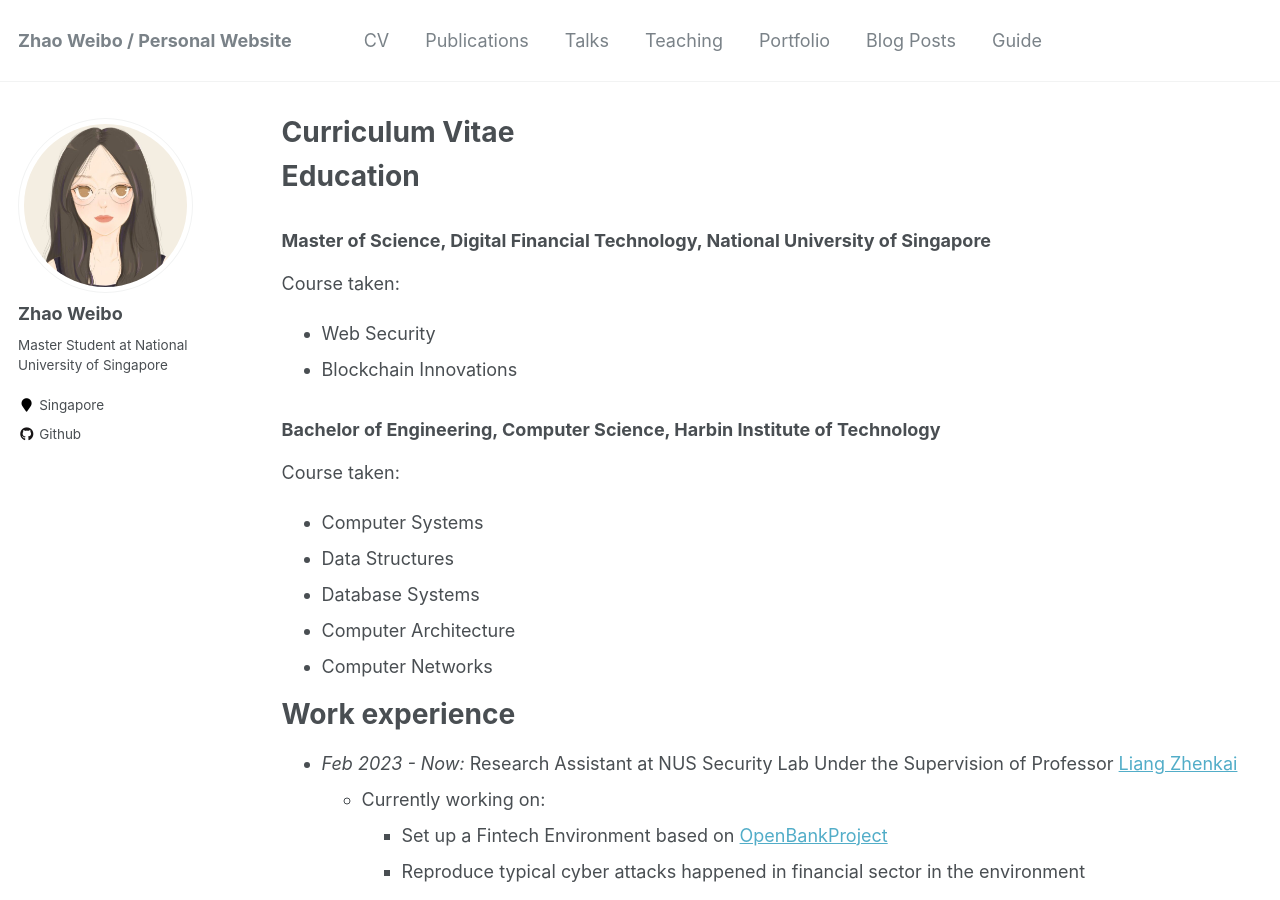
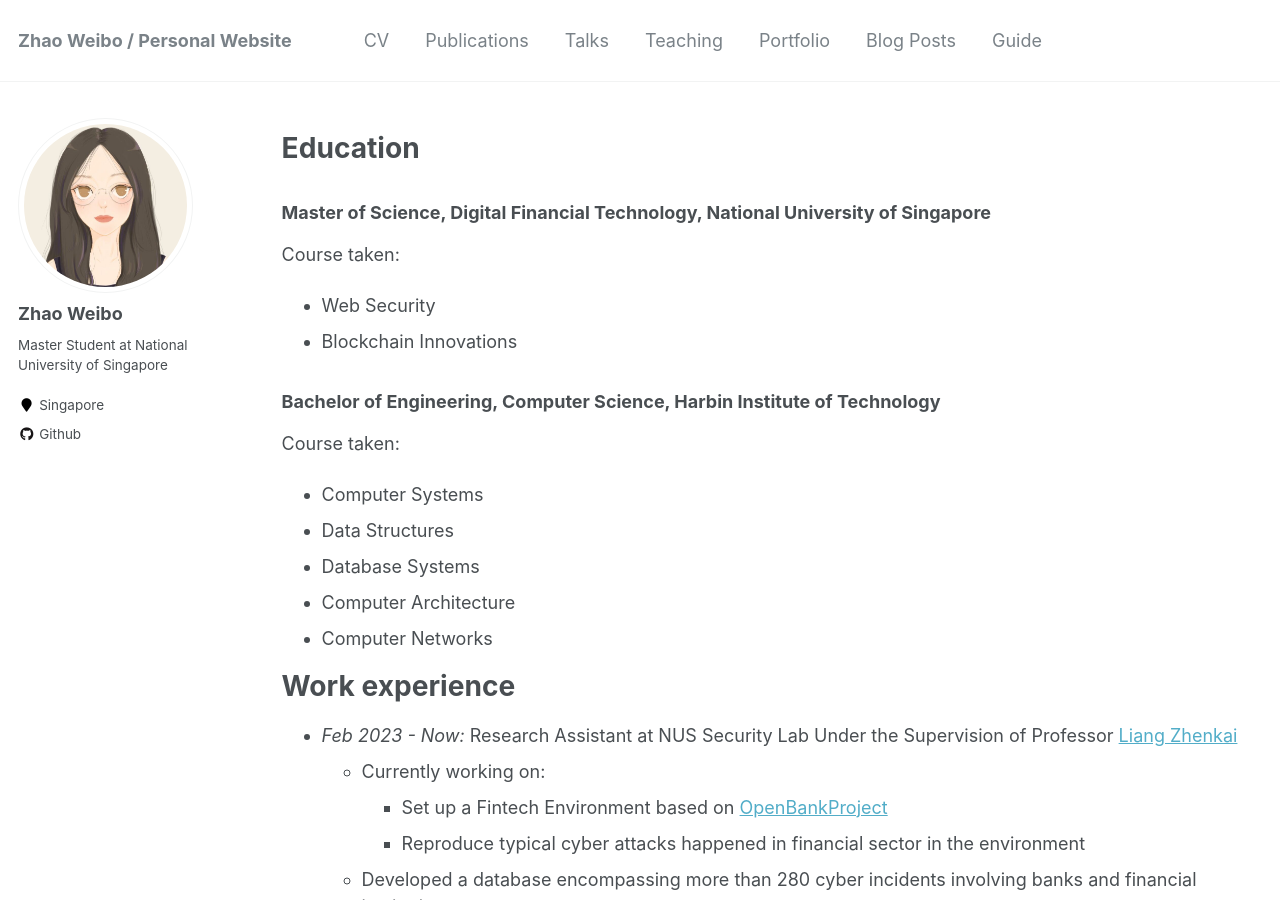
Before and after one commit to LexieZB/LexieZB.github.io, a Jekyll site: the page built from _pages/cv.md, in a window 1280 px wide and 900 px high. Built offline with Jekyll 4.4.1, drawn with Linux system fonts in a browser that asks for light colours.

Commit message:
CV remove title

```diff
--- a/_pages/cv.md
+++ b/_pages/cv.md
@@ -1,6 +1,5 @@
 ---
 layout: archive
-title: "Curriculum Vitae"
 permalink: /cv/
 author_profile: true
 redirect_from:
```
